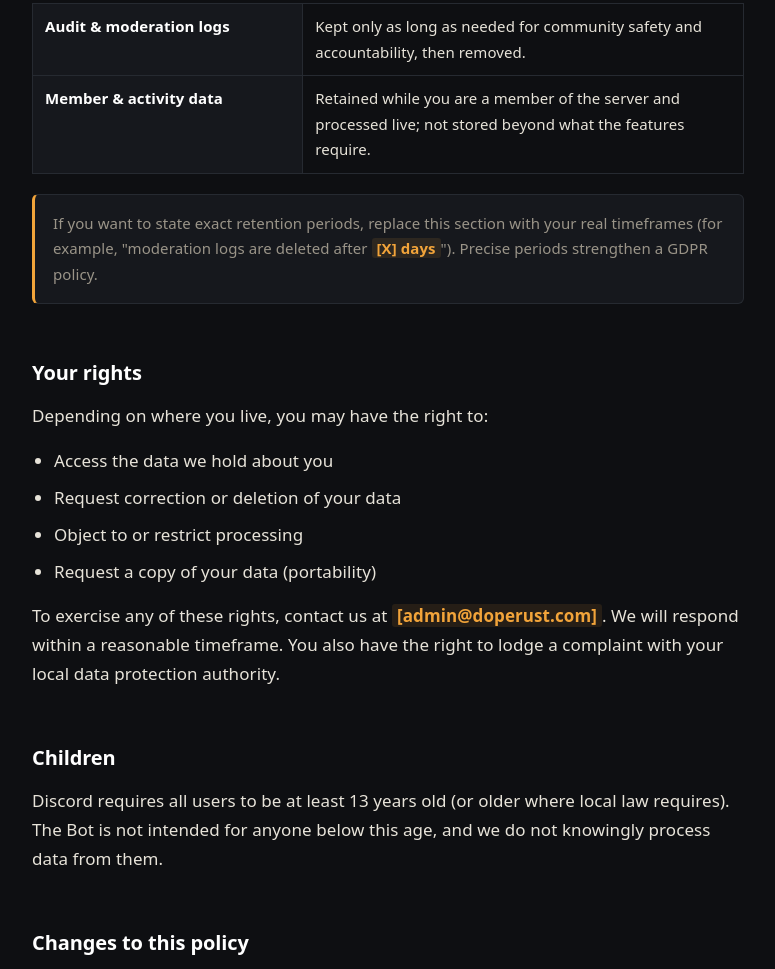
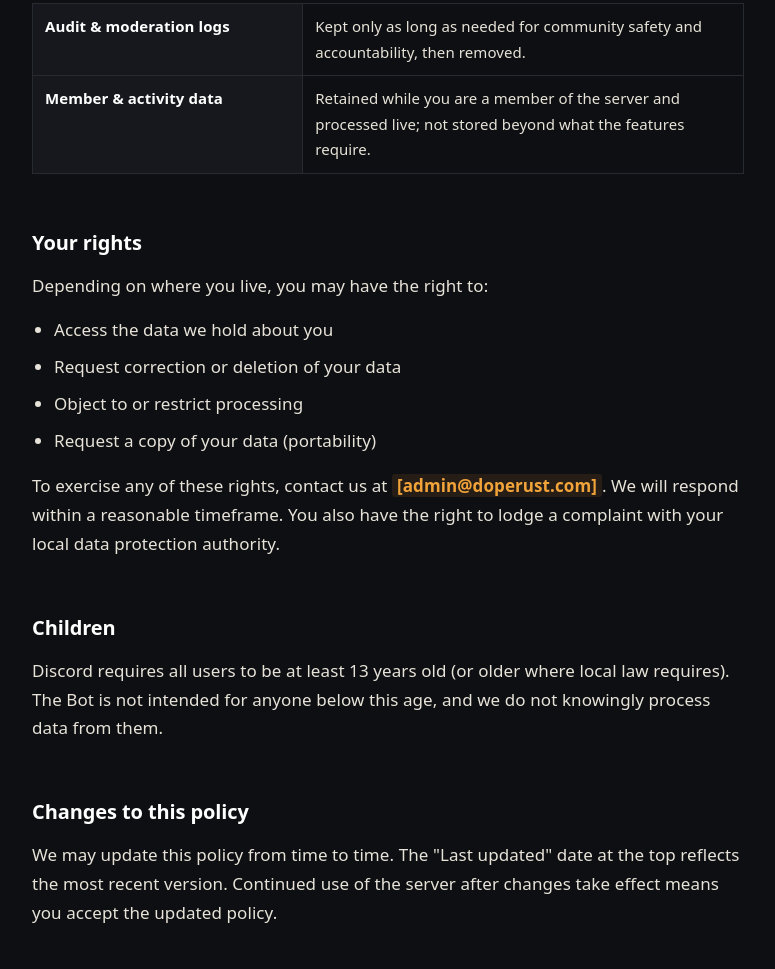
Before and after one commit to EgoAlterEgo/discord_policies, a plain HTML site: page index.html in a window 1280 px wide. Shown: the part 2350-3319 px from the top of the page, without its empty margins (252-1027 px from the left). Drawn offline with Linux system fonts and the light colour scheme.

Commit message:
Update index.html

```diff
--- a/index.html
+++ b/index.html
@@ -124,7 +124,6 @@
     <tr><th>Audit &amp; moderation logs</th><td>Kept only as long as needed for community safety and accountability, then removed.</td></tr>
     <tr><th>Member &amp; activity data</th><td>Retained while you are a member of the server and processed live; not stored beyond what the features require.</td></tr>
   </table>
-  <p class="note">If you want to state exact retention periods, replace this section with your real timeframes (for example, "moderation logs are deleted after <span class="fill">[X] days</span>"). Precise periods strengthen a GDPR policy.</p>
 
   <h2>Your rights</h2>
   <p>Depending on where you live, you may have the right to:</p>
```
